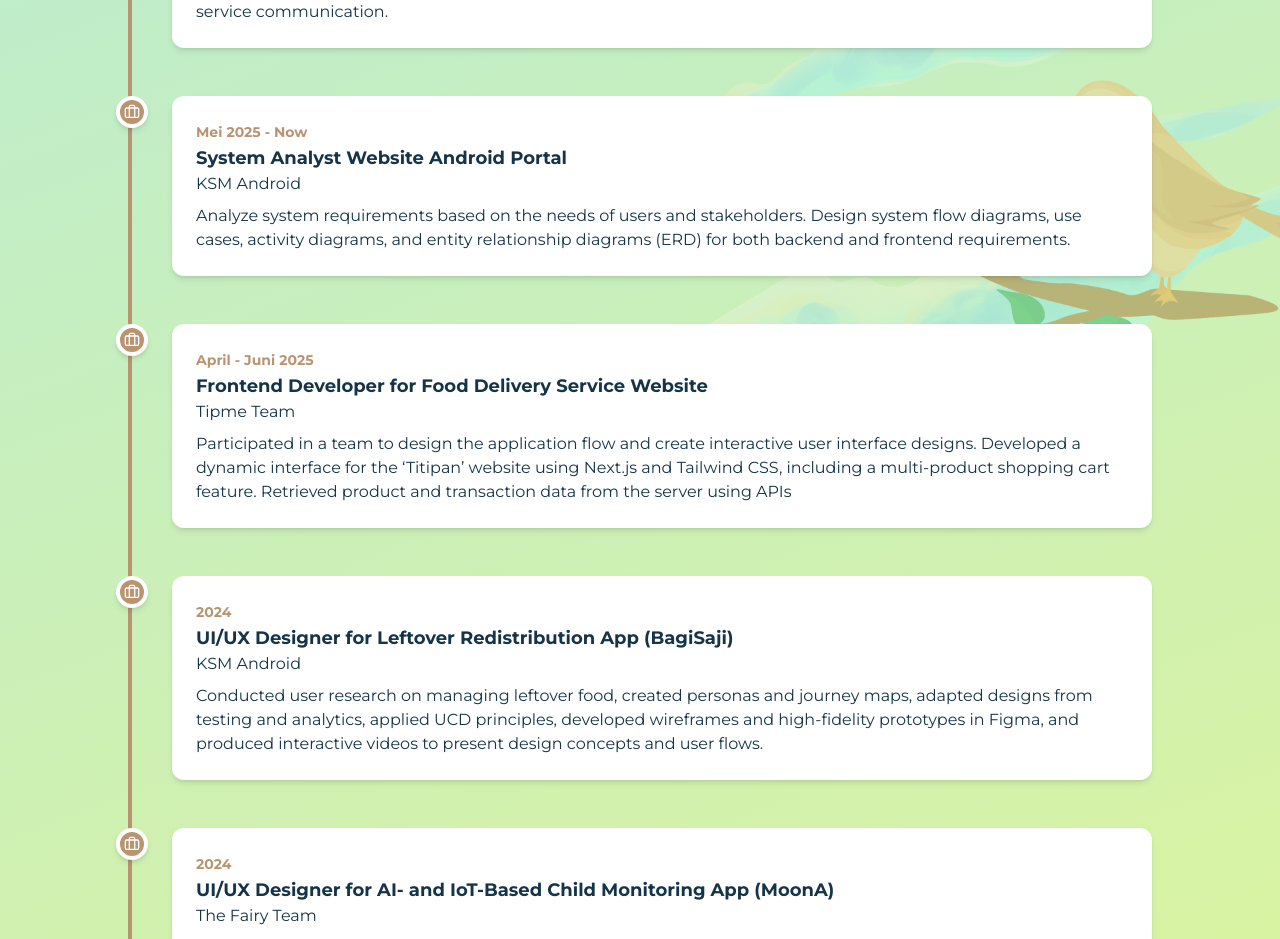
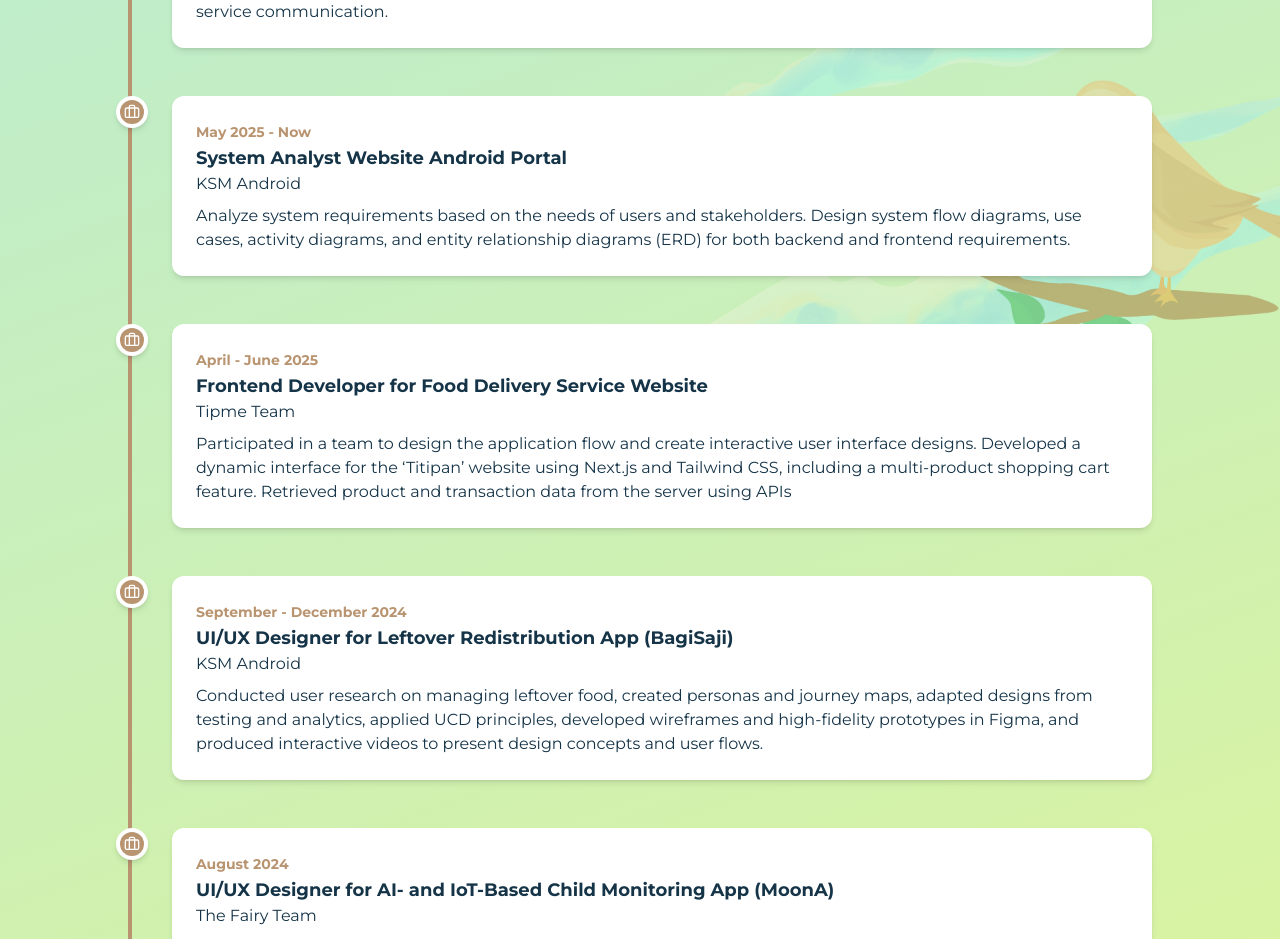
Before and after one commit to nazwatuzzahro-asset/Hello-Nazwa-Website-Portfolio, a Next.js app: page / in a window 1280 px wide. Shown: the part 1060-1999 px from the top of the page. Built offline with nearby package versions, Linux system fonts and the light colour scheme.

Commit message:
fixing bug

```diff
--- a/src/app/components/Experience.tsx
+++ b/src/app/components/Experience.tsx
@@ -7,35 +7,35 @@ import Image from "next/image";
 export default function Experience() {
   const experiences = [
     {
-      year: "Juni 2025",
+      year: "June 2025",
       role: "Backend Developer Recipedia Service",
       company: "Recipedia Team",
       description:
         "Responsible for building the backend microservice for the Recipe Service, including data modeling, route creation, and other configurations. Implemented a service-oriented architecture using MQTT as a message broker for inter-service communication.",
     },
     {
-      year: "Mei 2025 - Now",
+      year: "May 2025 - Now",
       role: "System Analyst Website Android Portal ",
       company: "KSM Android",
       description:
         "Analyze system requirements based on the needs of users and stakeholders. Design system flow diagrams, use cases, activity diagrams, and entity relationship diagrams (ERD) for both backend and frontend requirements.",
     },
     {
-      year: "April - Juni 2025",
+      year: "April - June 2025",
       role: "Frontend Developer for Food Delivery Service Website",
       company: "Tipme Team",
       description:
         "Participated in a team to design the application flow and create interactive user interface designs. Developed a dynamic interface for the ‘Titipan’ website using Next.js and Tailwind CSS, including a multi-product shopping cart feature. Retrieved product and transaction data from the server using APIs",
     },
     {
-      year: "2024",
+      year: "September - December 2024",
       role: "UI/UX Designer for Leftover Redistribution App (BagiSaji) ",
       company: "KSM Android",
       description:
         "Conducted user research on managing leftover food, created personas and journey maps, adapted designs from testing and analytics, applied UCD principles, developed wireframes and high-fidelity prototypes in Figma, and produced interactive videos to present design concepts and user flows.",
     },
     {
-      year: "2024",
+      year: "August 2024",
       role: "UI/UX Designer for AI- and IoT-Based Child Monitoring App (MoonA)",
       company: "The Fairy Team",
       description:
```
